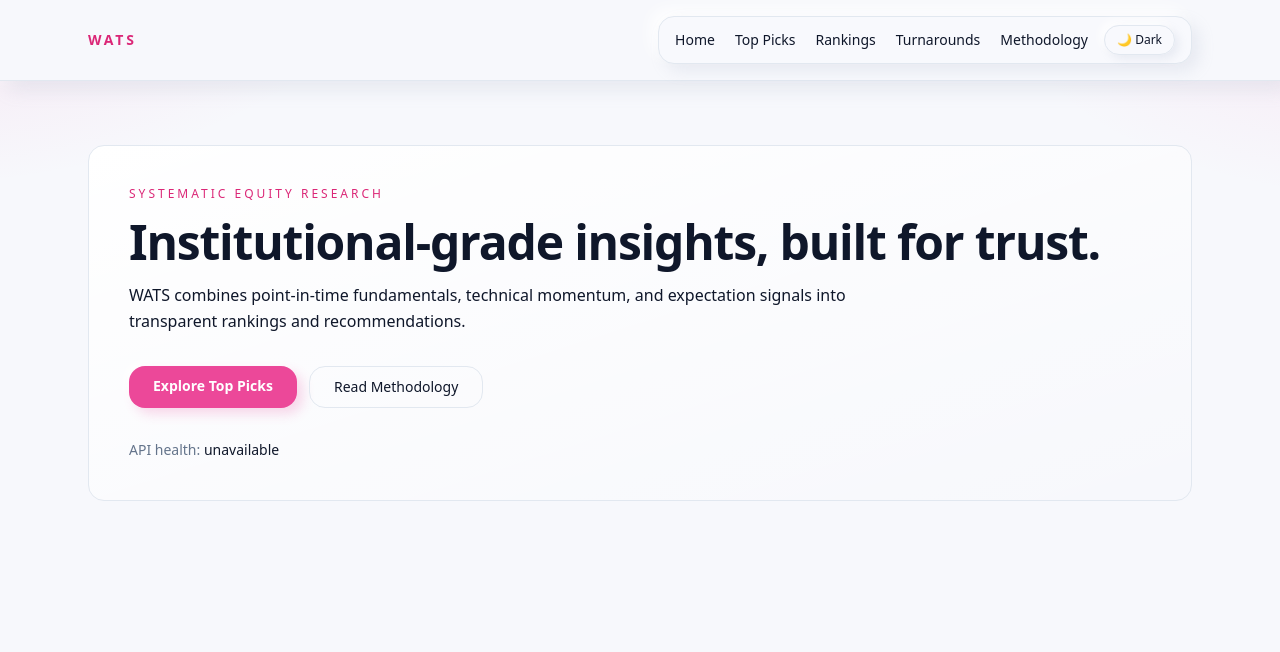
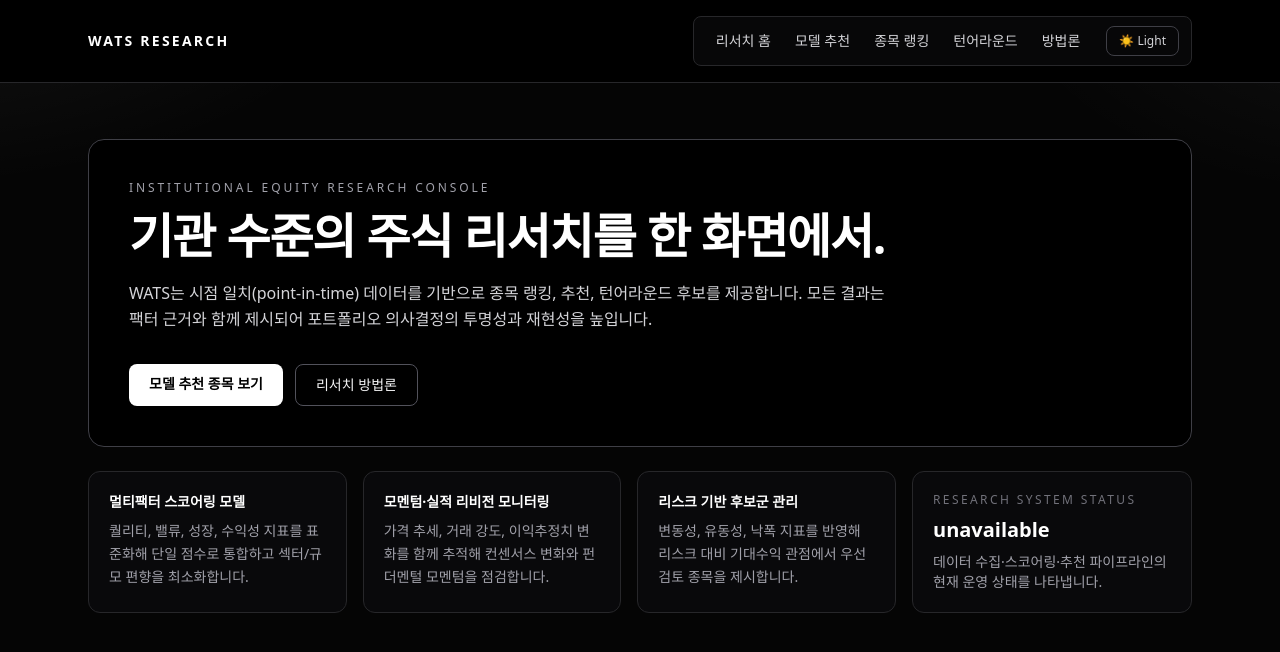
Before and after one commit to youngrae-debug/quant, a Next.js app in the folder apps/web/: page / in a window 1280 px wide. Shown: the top 652 px of the page. Built offline with nearby package versions, Linux system fonts and the light colour scheme; no server answers.

Commit message:
Revise homepage and nav copy for professional equity research

```diff
--- a/apps/web/app/globals.css
+++ b/apps/web/app/globals.css
@@ -3,107 +3,69 @@
 @tailwind utilities;
 
 :root {
-  color-scheme: light;
+  color-scheme: dark;
+}
+
+:root[data-theme='dark'] {
+  color-scheme: dark;
 }
 
 :root[data-theme='light'] {
   color-scheme: light;
 }
 
-body {
+body,
+:root[data-theme='dark'] body {
   background:
-    radial-gradient(1200px 600px at -10% -10%, rgba(236, 72, 153, 0.14), transparent 45%),
-    radial-gradient(1000px 500px at 110% 0%, rgba(244, 114, 182, 0.12), transparent 40%),
-    #f4f6fb;
+    radial-gradient(1200px 600px at -10% -10%, rgba(255, 255, 255, 0.08), transparent 45%),
+    radial-gradient(1000px 500px at 110% 0%, rgba(255, 255, 255, 0.05), transparent 40%),
+    #050505;
+  color: #ffffff;
 }
 
 :root[data-theme='light'] body {
   background:
-    radial-gradient(1200px 600px at -10% -10%, rgba(236, 72, 153, 0.14), transparent 45%),
-    radial-gradient(1000px 500px at 110% 0%, rgba(244, 114, 182, 0.12), transparent 40%),
-    #f4f6fb;
+    radial-gradient(1200px 600px at -10% -10%, rgba(0, 0, 0, 0.05), transparent 45%),
+    radial-gradient(1000px 500px at 110% 0%, rgba(0, 0, 0, 0.04), transparent 40%),
+    #f5f5f5;
+  color: #09090b;
 }
 
-:root[data-theme='dark'] body {
-  background: #111827;
+:root[data-theme='light'] .bg-black {
+  background-color: #ffffff !important;
 }
 
-:root[data-theme='light'] .bg-slate-950,
-:root[data-theme='light'] .bg-slate-950\/90 {
-  background-color: #f7f8fc !important;
-  box-shadow: 8px 8px 18px rgba(148, 163, 184, 0.18), -8px -8px 18px rgba(255, 255, 255, 0.95);
+:root[data-theme='light'] .bg-zinc-950,
+:root[data-theme='light'] .bg-zinc-950\/80 {
+  background-color: #ffffff !important;
 }
 
-:root[data-theme='light'] .bg-slate-900,
-:root[data-theme='light'] .bg-slate-900\/60,
-:root[data-theme='light'] .bg-slate-900\/40,
-:root[data-theme='light'] .bg-slate-950\/50 {
-  background-color: #f8f9fd !important;
-  box-shadow: 7px 7px 16px rgba(148, 163, 184, 0.16), -7px -7px 16px rgba(255, 255, 255, 0.92);
+:root[data-theme='light'] .border-zinc-700,
+:root[data-theme='light'] .border-zinc-800,
+:root[data-theme='light'] .border-zinc-600 {
+  border-color: #d4d4d8 !important;
 }
 
-:root[data-theme='light'] .from-slate-900,
-:root[data-theme='light'] .to-slate-950 {
-  --tw-gradient-from: #ffffff var(--tw-gradient-from-position) !important;
-  --tw-gradient-to: rgb(255 255 255 / 0) var(--tw-gradient-to-position) !important;
-  --tw-gradient-stops: var(--tw-gradient-from), var(--tw-gradient-to) !important;
+:root[data-theme='light'] .text-white,
+:root[data-theme='light'] .text-zinc-100 {
+  color: #09090b !important;
 }
 
-:root[data-theme='light'] .border-slate-800,
-:root[data-theme='light'] .border-slate-800\/80,
-:root[data-theme='light'] .border-slate-700 {
-  border-color: #e2e8f0 !important;
+:root[data-theme='light'] .text-zinc-300,
+:root[data-theme='light'] .text-zinc-400,
+:root[data-theme='light'] .text-zinc-500 {
+  color: #3f3f46 !important;
 }
 
-:root[data-theme='light'] .text-slate-100,
-:root[data-theme='light'] .text-slate-200,
-:root[data-theme='light'] .text-slate-300 {
-  color: #0f172a !important;
+:root[data-theme='light'] .bg-white {
+  background-color: #111111 !important;
+  color: #ffffff !important;
 }
 
-:root[data-theme='light'] .text-slate-400 {
-  color: #64748b !important;
+:root[data-theme='light'] .hover\:bg-zinc-900:hover {
+  background-color: #e4e4e7 !important;
 }
 
-:root[data-theme='light'] .text-slate-600 {
-  color: #94a3b8 !important;
+:root[data-theme='light'] .hover\:bg-zinc-200:hover {
+  background-color: #d4d4d8 !important;
 }
-
-:root[data-theme='light'] .text-white {
-  color: #0f172a !important;
-}
-
-:root[data-theme='light'] .placeholder\:text-slate-500::placeholder {
-  color: #64748b !important;
-}
-
-:root[data-theme='light'] input {
-  color: #0f172a !important;
-}
-
-:root[data-theme='light'] .text-emerald-300,
-:root[data-theme='light'] .text-emerald-400 {
-  color: #db2777 !important;
-}
-
-:root[data-theme='light'] .border-emerald-400,
-:root[data-theme='light'] .border-emerald-500\/30 {
-  border-color: #f472b6 !important;
-}
-
-:root[data-theme='light'] .bg-emerald-400 {
-  background-color: #ec4899 !important;
-  color: #ffffff !important;
-  box-shadow: 6px 6px 12px rgba(236, 72, 153, 0.2), -4px -4px 10px rgba(255, 255, 255, 0.8);
-}
-
-:root[data-theme='light'] .hover\:bg-emerald-400\/10:hover {
-  background-color: rgba(236, 72, 153, 0.12) !important;
-}
-
-:root[data-theme='light'] .rounded,
-:root[data-theme='light'] .rounded-lg,
-:root[data-theme='light'] .rounded-xl,
-:root[data-theme='light'] .rounded-2xl {
-  border-radius: 1rem !important;
-}
--- a/apps/web/app/layout.tsx
+++ b/apps/web/app/layout.tsx
@@ -54,8 +54,8 @@
 
 export default function RootLayout({ children }: { children: ReactNode }) {
   return (
-    <html lang="en" data-theme="light">
-      <body className="min-h-screen bg-slate-950 text-slate-100 antialiased">
+    <html lang="en" data-theme="dark">
+      <body className="min-h-screen bg-black text-white antialiased">
         <SiteHeader />
         {children}
       </body>
--- a/apps/web/app/page.tsx
+++ b/apps/web/app/page.tsx
@@ -1,22 +1,68 @@
 import Link from 'next/link';
 import { getHealth } from '@/lib/api';
+
+const highlights = [
+  {
+    title: '멀티팩터 스코어링 모델',
+    description:
+      '퀄리티, 밸류, 성장, 수익성 지표를 표준화해 단일 점수로 통합하고 섹터/규모 편향을 최소화합니다.',
+  },
+  {
+    title: '모멘텀·실적 리비전 모니터링',
+    description:
+      '가격 추세, 거래 강도, 이익추정치 변화를 함께 추적해 컨센서스 변화와 펀더멘털 모멘텀을 점검합니다.',
+  },
+  {
+    title: '리스크 기반 후보군 관리',
+    description:
+      '변동성, 유동성, 낙폭 지표를 반영해 리스크 대비 기대수익 관점에서 우선 검토 종목을 제시합니다.',
+  },
+];
 
 export default async function HomePage() {
   const health = await getHealth();
 
   return (
-    <main className="mx-auto max-w-6xl px-6 py-16">
-      <section className="rounded-2xl border border-slate-800 bg-gradient-to-br from-slate-900 to-slate-950 p-10">
-        <p className="text-xs uppercase tracking-[0.25em] text-emerald-300">Systematic Equity Research</p>
-        <h1 className="mt-4 text-5xl font-semibold tracking-tight">Institutional-grade insights, built for trust.</h1>
-        <p className="mt-4 max-w-3xl text-slate-300 leading-relaxed">
-          WATS combines point-in-time fundamentals, technical momentum, and expectation signals into transparent rankings and recommendations.
+    <main className="mx-auto max-w-6xl px-6 py-14">
+      <section className="rounded-2xl border border-zinc-700 bg-black p-8 md:p-10">
+        <p className="text-xs uppercase tracking-[0.24em] text-zinc-400">Institutional Equity Research Console</p>
+        <h1 className="mt-4 text-4xl font-semibold tracking-tight text-white md:text-5xl">기관 수준의 주식 리서치를 한 화면에서.</h1>
+        <p className="mt-5 max-w-3xl leading-relaxed text-zinc-300">
+          WATS는 시점 일치(point-in-time) 데이터를 기반으로 종목 랭킹, 추천, 턴어라운드 후보를 제공합니다.
+          모든 결과는 팩터 근거와 함께 제시되어 포트폴리오 의사결정의 투명성과 재현성을 높입니다.
         </p>
+
         <div className="mt-8 flex flex-wrap gap-3">
-          <Link href="/top-picks" className="rounded-lg bg-emerald-400 px-6 py-2.5 text-sm font-semibold text-slate-900">Explore Top Picks</Link>
-          <Link href="/about-methodology" className="rounded-lg border border-slate-700 px-6 py-2.5 text-sm font-medium text-slate-200">Read Methodology</Link>
+          <Link
+            href="/top-picks"
+            className="rounded-lg bg-white px-5 py-2.5 text-sm font-semibold text-black transition hover:bg-zinc-200"
+          >
+            모델 추천 종목 보기
+          </Link>
+          <Link
+            href="/about-methodology"
+            className="rounded-lg border border-zinc-600 px-5 py-2.5 text-sm font-medium text-zinc-100 transition hover:bg-zinc-900"
+          >
+            리서치 방법론
+          </Link>
         </div>
-        <p className="mt-8 text-sm text-slate-400">API health: <span className="font-medium text-slate-200">{health?.status ?? 'unavailable'}</span></p>
+      </section>
+
+      <section className="mt-6 grid gap-4 lg:grid-cols-[1fr_280px]">
+        <div className="grid gap-4 md:grid-cols-3">
+          {highlights.map((item) => (
+            <article key={item.title} className="rounded-xl border border-zinc-800 bg-zinc-950 p-5">
+              <h2 className="text-sm font-semibold text-white">{item.title}</h2>
+              <p className="mt-2 text-sm leading-relaxed text-zinc-400">{item.description}</p>
+            </article>
+          ))}
+        </div>
+
+        <aside className="rounded-xl border border-zinc-800 bg-zinc-950 p-5">
+          <p className="text-xs font-medium uppercase tracking-[0.2em] text-zinc-500">Research System Status</p>
+          <p className="mt-2 text-xl font-semibold text-white">{health?.status ?? 'unavailable'}</p>
+          <p className="mt-2 text-sm text-zinc-400">데이터 수집·스코어링·추천 파이프라인의 현재 운영 상태를 나타냅니다.</p>
+        </aside>
       </section>
     </main>
   );
--- a/apps/web/components/site-header.tsx
+++ b/apps/web/components/site-header.tsx
@@ -2,24 +2,28 @@
 import { ThemeToggle } from '@/components/theme-toggle';
 
 const nav = [
-  { href: '/', label: 'Home' },
-  { href: '/top-picks', label: 'Top Picks' },
-  { href: '/rankings', label: 'Rankings' },
-  { href: '/turnarounds', label: 'Turnarounds' },
-  { href: '/about-methodology', label: 'Methodology' },
+  { href: '/', label: '리서치 홈' },
+  { href: '/top-picks', label: '모델 추천' },
+  { href: '/rankings', label: '종목 랭킹' },
+  { href: '/turnarounds', label: '턴어라운드' },
+  { href: '/about-methodology', label: '방법론' },
 ];
 
 export function SiteHeader() {
   return (
-    <header className="sticky top-0 z-20 border-b border-slate-800/80 bg-slate-950/90 backdrop-blur">
+    <header className="sticky top-0 z-20 border-b border-zinc-800 bg-black/95 backdrop-blur">
       <div className="mx-auto flex max-w-6xl items-center justify-between gap-4 px-6 py-4">
-        <Link href="/" className="text-sm font-semibold tracking-[0.2em] text-emerald-300">
-          WATS
+        <Link href="/" className="text-sm font-semibold tracking-[0.16em] text-white">
+          WATS RESEARCH
         </Link>
-        <div className="flex items-center gap-4 rounded-xl border border-slate-800/80 bg-slate-900/40 px-4 py-2">
-          <nav className="flex gap-5 text-sm text-slate-300">
+        <div className="flex items-center gap-4 rounded-lg border border-zinc-800 bg-zinc-950/80 px-3 py-2">
+          <nav className="flex gap-1 text-sm text-zinc-300">
             {nav.map((item) => (
-              <Link key={item.href} href={item.href} className="transition hover:text-white">
+              <Link
+                key={item.href}
+                href={item.href}
+                className="rounded-md px-2.5 py-1.5 transition hover:bg-white hover:text-black"
+              >
                 {item.label}
               </Link>
             ))}
--- a/apps/web/components/theme-toggle.tsx
+++ b/apps/web/components/theme-toggle.tsx
@@ -10,7 +10,7 @@
 }
 
 export function ThemeToggle() {
-  const [theme, setTheme] = useState<Theme>('light');
+  const [theme, setTheme] = useState<Theme>('dark');
 
   useEffect(() => {
     const saved = window.localStorage.getItem('theme');
@@ -20,9 +20,8 @@
       return;
     }
 
-    const systemTheme: Theme = window.matchMedia('(prefers-color-scheme: light)').matches ? 'light' : 'dark';
-    setTheme(systemTheme);
-    applyTheme(systemTheme);
+    setTheme('dark');
+    applyTheme('dark');
   }, []);
 
   const nextTheme: Theme = theme === 'dark' ? 'light' : 'dark';
@@ -35,7 +34,7 @@
         applyTheme(nextTheme);
         window.localStorage.setItem('theme', nextTheme);
       }}
-      className="rounded-lg border border-slate-700 px-3 py-1.5 text-xs font-medium text-slate-300 shadow-[4px_4px_10px_rgba(148,163,184,0.16),-4px_-4px_10px_rgba(255,255,255,0.9)] transition hover:border-emerald-400 hover:text-emerald-300"
+      className="rounded-lg border border-zinc-700 px-3 py-1.5 text-xs font-medium text-zinc-300 transition hover:border-white hover:text-white"
       aria-label={`Switch to ${nextTheme} theme`}
       title={`Switch to ${nextTheme} theme`}
     >
```
